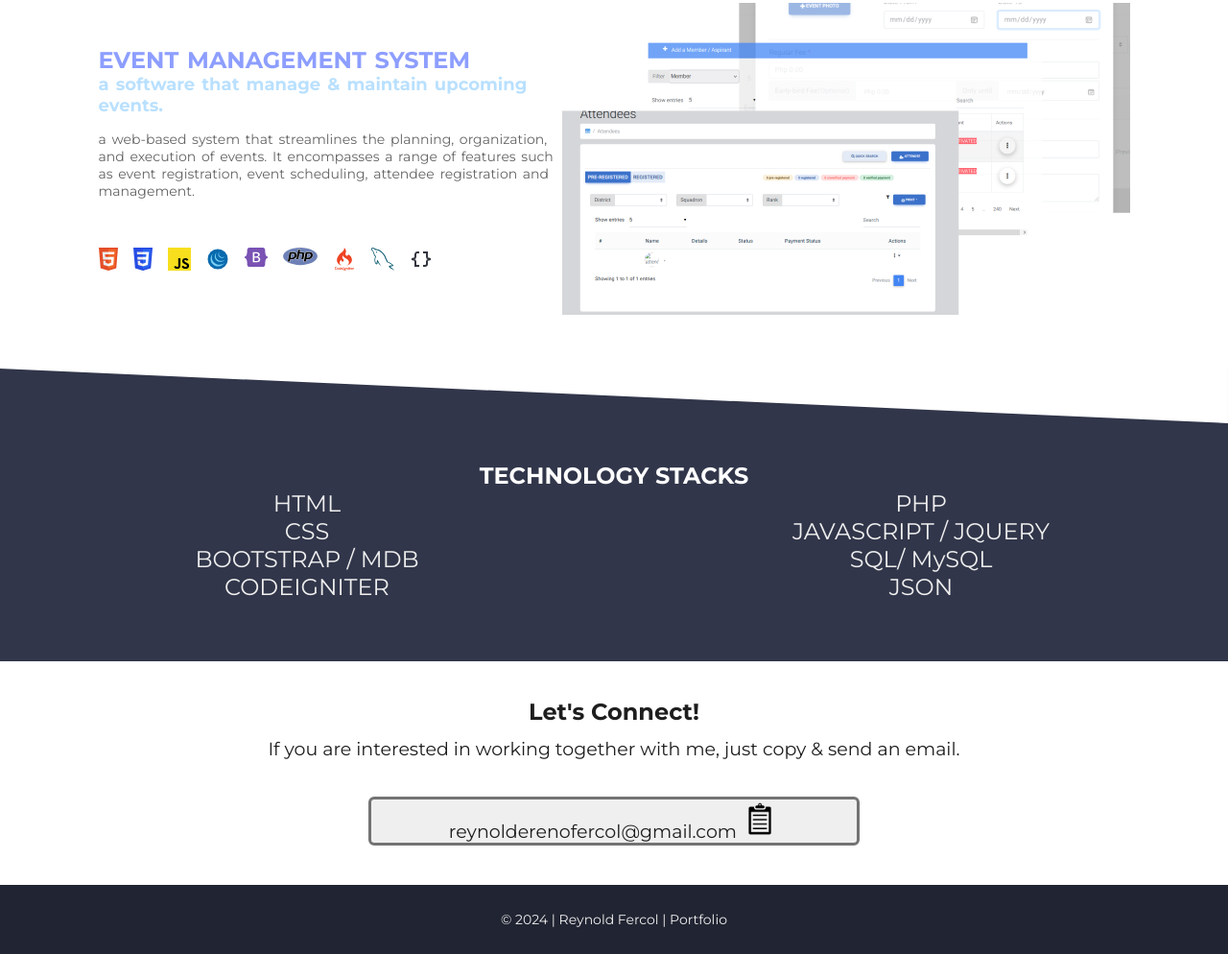
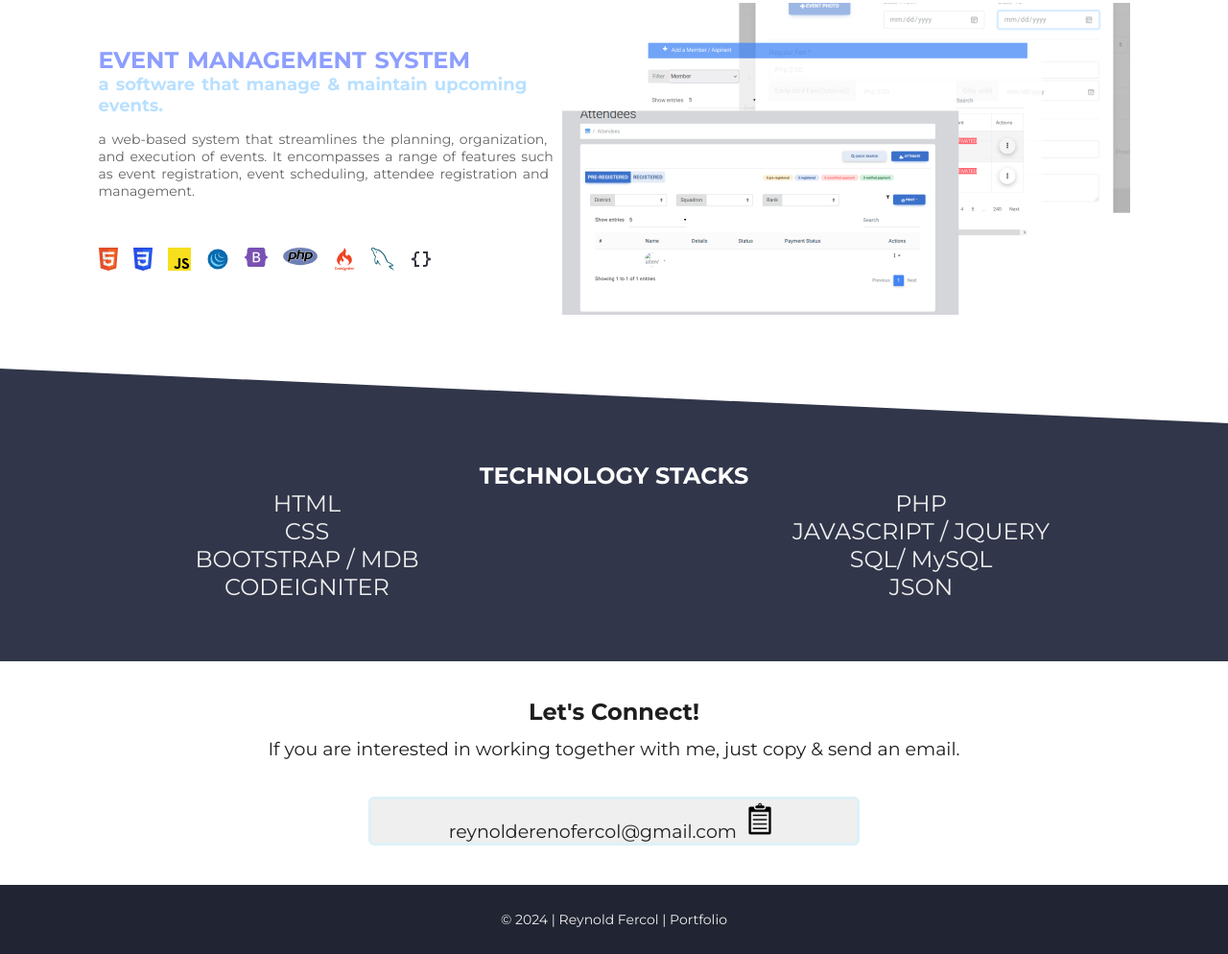
Before and after one commit to RedReddit07/red-portfolio, a plain HTML site: page index.html in a window 1280 px wide. Shown: the part 1682-2676 px from the top of the page at 96% size. Drawn offline with Linux system fonts and the light colour scheme.

Commit message:
Update index.css

```diff
--- a/css/index.css
+++ b/css/index.css
@@ -499,7 +499,7 @@ background-position-x: -1000px;
 .contact-buttons{
    text-align: center !important;
    margin-top: 3%;
-   border: 3px solid #737373;
+   border: 3px solid #DEF1F7;
    margin-left: 30%;
    margin-right: 30%;
    border-radius: 6px;
```
